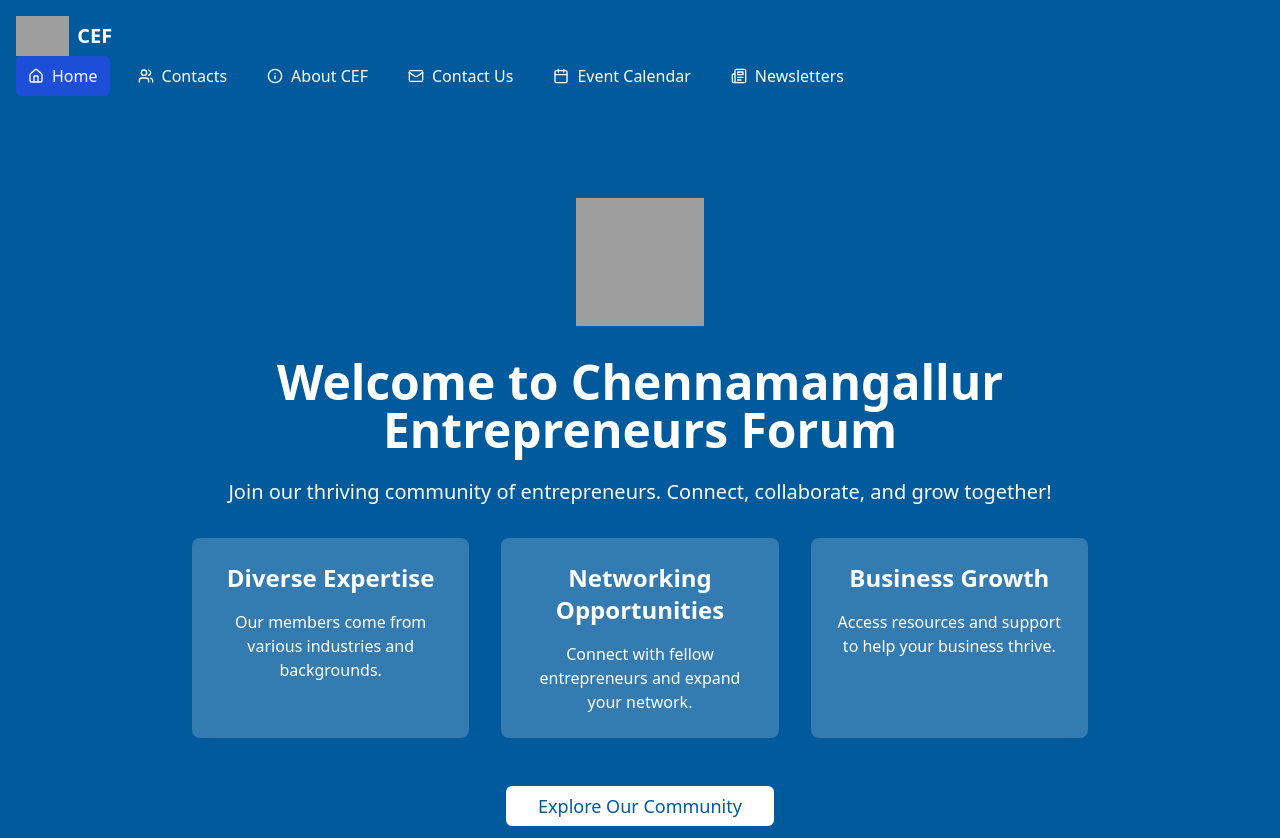
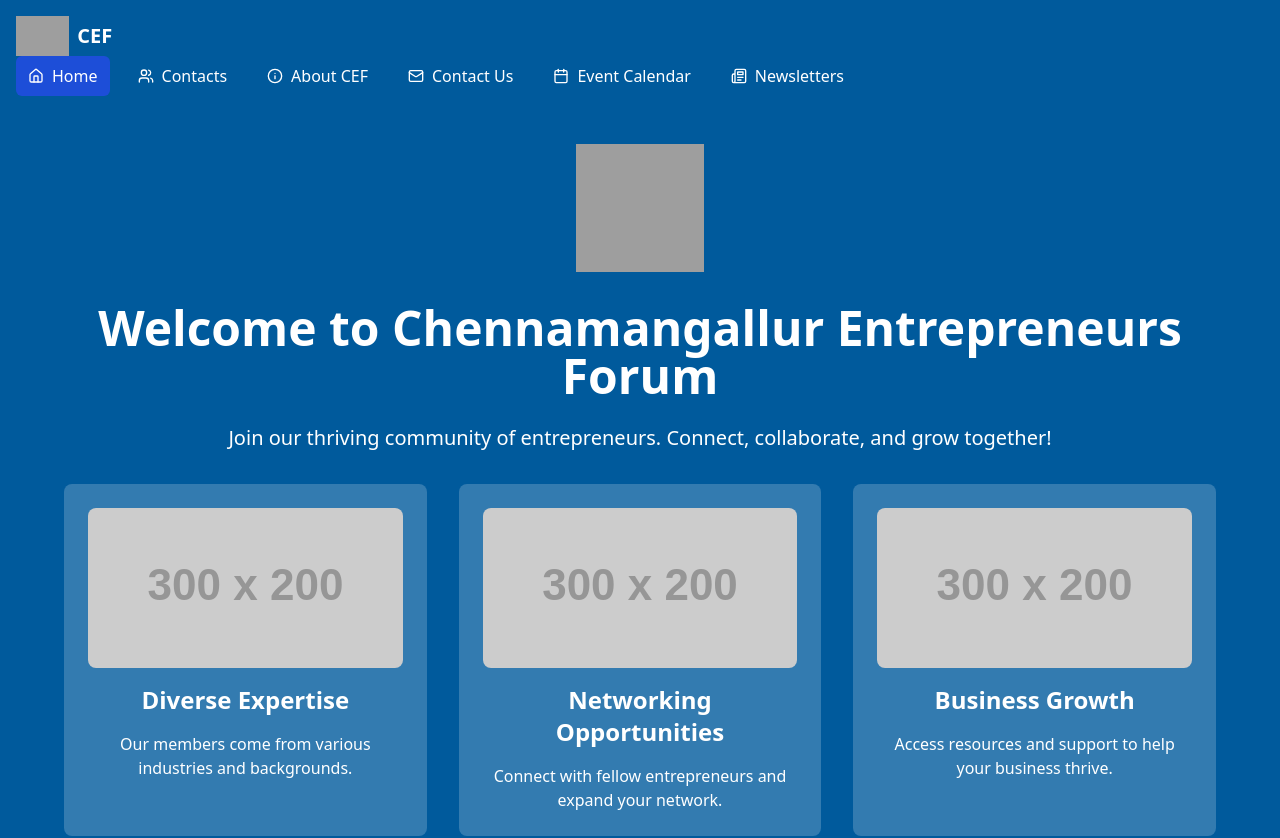
Before and after one commit to anshad4166/CEF-Web, a React (Vite) app: page / in a window 1280 px wide. Shown: the top 838 px of the page. Built offline with nearby package versions, Linux system fonts and the light colour scheme; grey boxes are pictures that could not be loaded.

Commit message:
Add dummy images to homepage
Implemented the addition of dummy images on the homepage to enhance visual appeal and provide a better user experience.
[skip gpt_engineer]

```diff
--- a/src/pages/Index.jsx
+++ b/src/pages/Index.jsx
@@ -4,8 +4,8 @@ import { Link } from 'react-router-dom';
 
 const Index = () => {
   return (
-    <div className="min-h-screen bg-primary flex flex-col items-center justify-center text-white px-4">
-      <div className="max-w-4xl mx-auto text-center">
+    <div className="min-h-screen bg-primary flex flex-col items-center justify-center text-white px-4 py-8">
+      <div className="max-w-6xl mx-auto text-center">
         <img src="/logo.svg" alt="CEF Logo" className="w-32 h-32 mx-auto mb-8" />
         <h1 className="text-3xl md:text-5xl font-bold mb-6">Welcome to Chennamangallur Entrepreneurs Forum</h1>
         <p className="text-lg md:text-xl mb-8">
@@ -13,14 +13,17 @@ const Index = () => {
         </p>
         <div className="grid grid-cols-1 md:grid-cols-3 gap-8 mb-12">
           <div className="bg-white bg-opacity-20 p-6 rounded-lg">
+            <img src="https://via.placeholder.com/300x200.png?text=Diverse+Expertise" alt="Diverse Expertise" className="w-full h-40 object-cover rounded-lg mb-4" />
             <h2 className="text-xl md:text-2xl font-semibold mb-4">Diverse Expertise</h2>
             <p>Our members come from various industries and backgrounds.</p>
           </div>
           <div className="bg-white bg-opacity-20 p-6 rounded-lg">
+            <img src="https://via.placeholder.com/300x200.png?text=Networking+Opportunities" alt="Networking Opportunities" className="w-full h-40 object-cover rounded-lg mb-4" />
             <h2 className="text-xl md:text-2xl font-semibold mb-4">Networking Opportunities</h2>
             <p>Connect with fellow entrepreneurs and expand your network.</p>
           </div>
           <div className="bg-white bg-opacity-20 p-6 rounded-lg">
+            <img src="https://via.placeholder.com/300x200.png?text=Business+Growth" alt="Business Growth" className="w-full h-40 object-cover rounded-lg mb-4" />
             <h2 className="text-xl md:text-2xl font-semibold mb-4">Business Growth</h2>
             <p>Access resources and support to help your business thrive.</p>
           </div>
```
